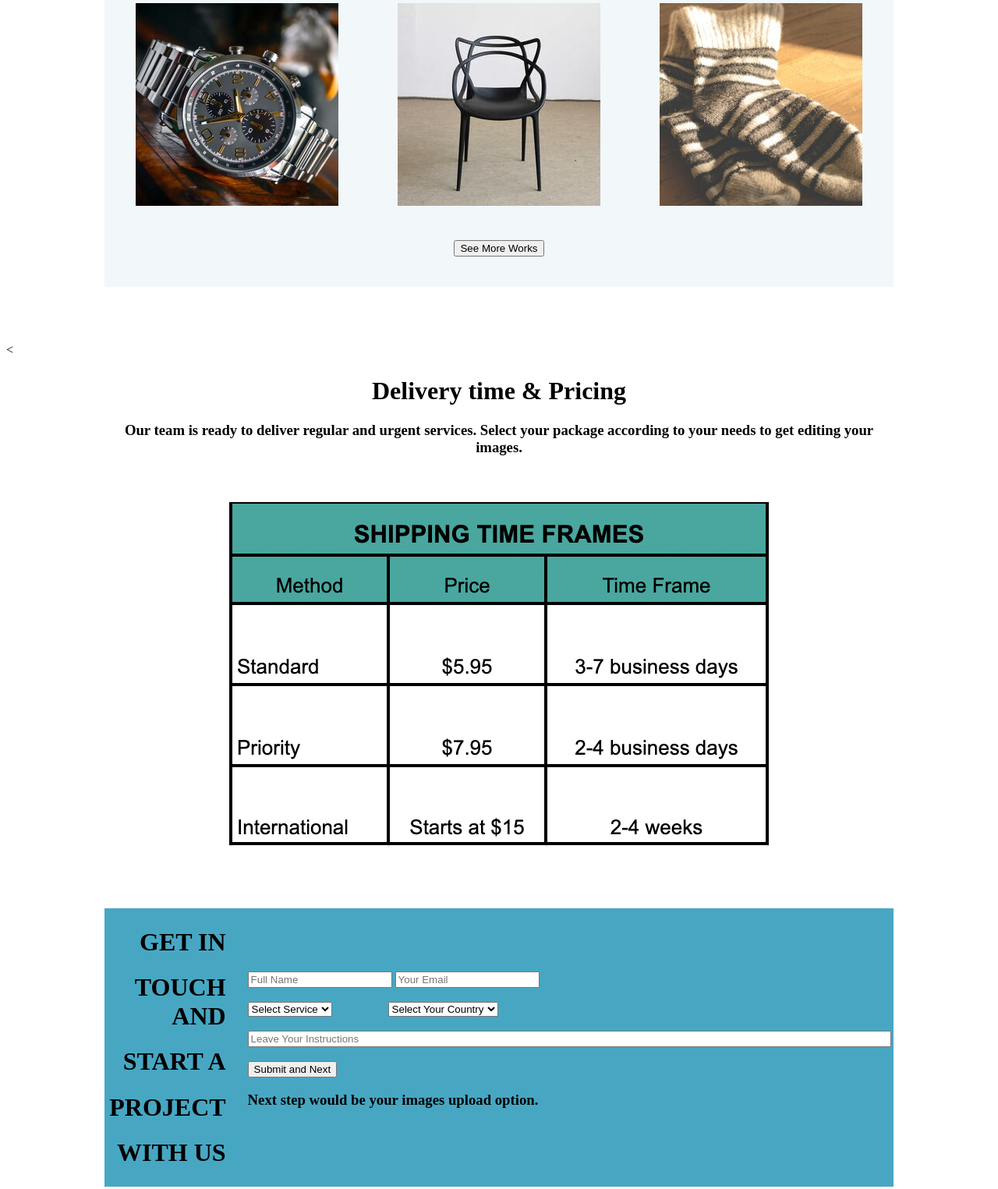
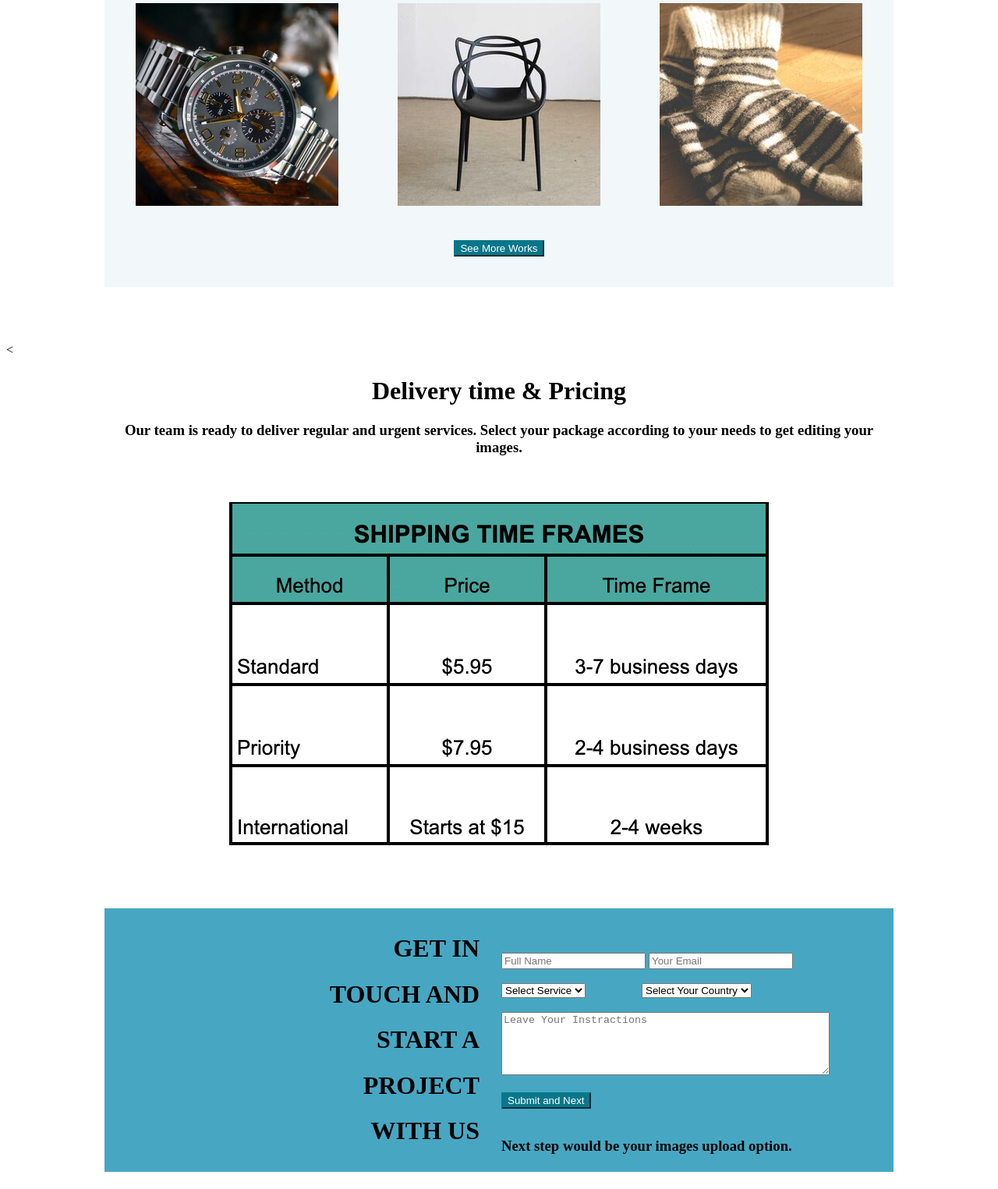
Before and after one commit to MusaIslamFahad/Project-2, a plain HTML site: page index.html in a window 1280 px wide. Shown: the part 2442-3967 px from the top of the page at 78% size. Drawn offline with Linux system fonts and the light colour scheme.

Commit message:
add content

```diff
--- a/index.html
+++ b/index.html
@@ -130,7 +130,7 @@
 
             <td width="30%" align="center">
                 <h1>Get rid of high price</h1><br>
-                <button type="button">Test Your Sample Files</button><br>
+                <button style="background-color:#09778a; border-color:#09778a; color:white">Test Your Sample Files</button>
                 <h3>For any queries call/whatsapp us directly +1(409) 231 0231
                     (24/7 Open)</h3>
             </td>
@@ -158,7 +158,7 @@
         <tr>
             <td align="center" colspan="3">
                 <br><br>
-                <button type="button">See More Works</button>
+                <button style="background-color:#09778a; border-color:#09778a; color:white">See More Works</button>
                 <br><br><br>
             </td>
         </tr>
@@ -193,6 +193,7 @@
             <td width="20">
             </td>
             <td width="50%" height="300" align="left">
+                <br><br><br>
                 <form action="">
                     <input type="text" placeholder="Full Name">
                     <input type="email" placeholder="Your Email">
@@ -212,11 +213,11 @@
                         <option value="">Select Your Country</option>
                     </select>
                     <br><br>
-                    <input type="text" size="100"  placeholder="Leave Your Instructions">
+                    <textarea name="" placeholder="Leave Your Instractions" id="" cols="50" rows="5"></textarea>
                     <br><br>
-                    <button type="submit">Submit and Next</button>
-
+                    <button style="background-color:#09778a; border-color:#09778a; color:white">Submit and Next</button>
                 </form>
+                <br>
                 <h3>Next step would be your images upload option.</h3>
 
             </td>
```
